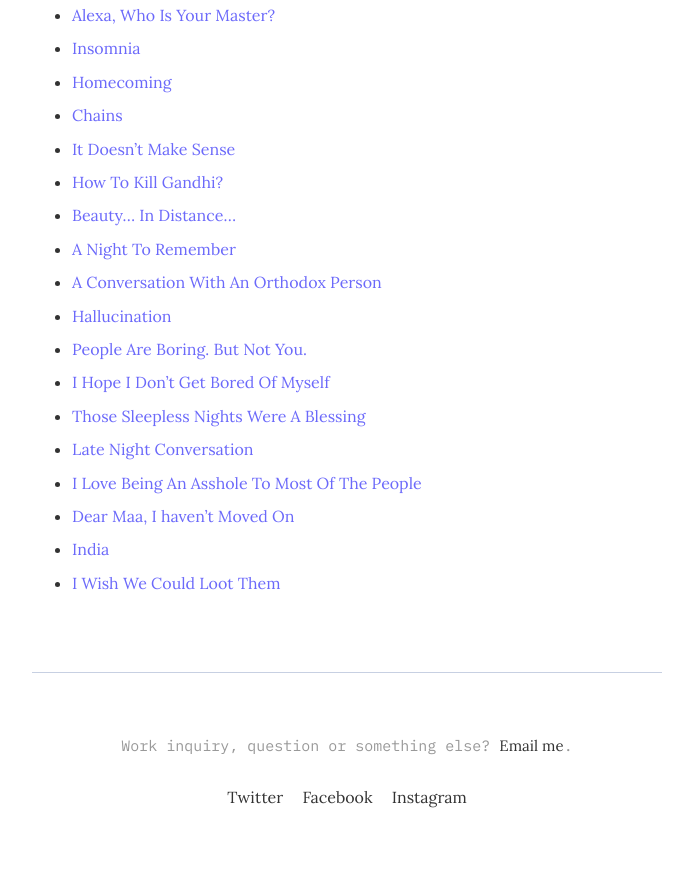
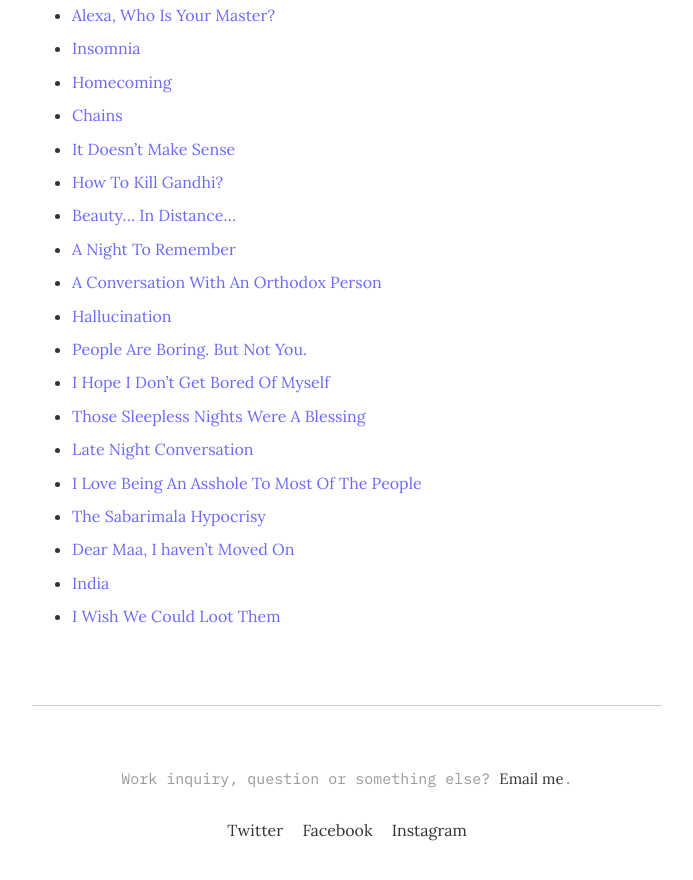
Before and after one commit to argumentativeyouth/pblog, a Jekyll site: the page built from _pages/all-posts.md, in a window 1280 px wide and 900 px high, scrolled down 805 px. Shown: the top 880 px of the window, without its empty margins (293-986 px from the left). Built offline with Jekyll 4.4.1, drawn with Linux system fonts in a browser that asks for light colours.

Commit message:
Update all-posts.md

```diff
--- a/_pages/all-posts.md
+++ b/_pages/all-posts.md
@@ -36,6 +36,7 @@ image:
 * [Those Sleepless Nights Were A Blessing](https://pritams.blog/those-sleepless-nights-were-a-blessing/)
 * [Late Night Conversation](https://pritams.blog/late-night-conversation/)
 * [I Love Being An Asshole To Most Of The People](https://pritams.blog/i-love-being-an-asshole/)
+* [The Sabarimala Hypocrisy](https://pritams.blog/the-sabarimala-hypocrisy/)
 * [Dear Maa, I haven't Moved On](https://pritams.blog/no-i-have-not-moved-on/)
 * [India](https://pritams.blog/india/)
 * [I Wish We Could Loot Them](https://pritams.blog/i-wish-we-could-loot-them/)
```
